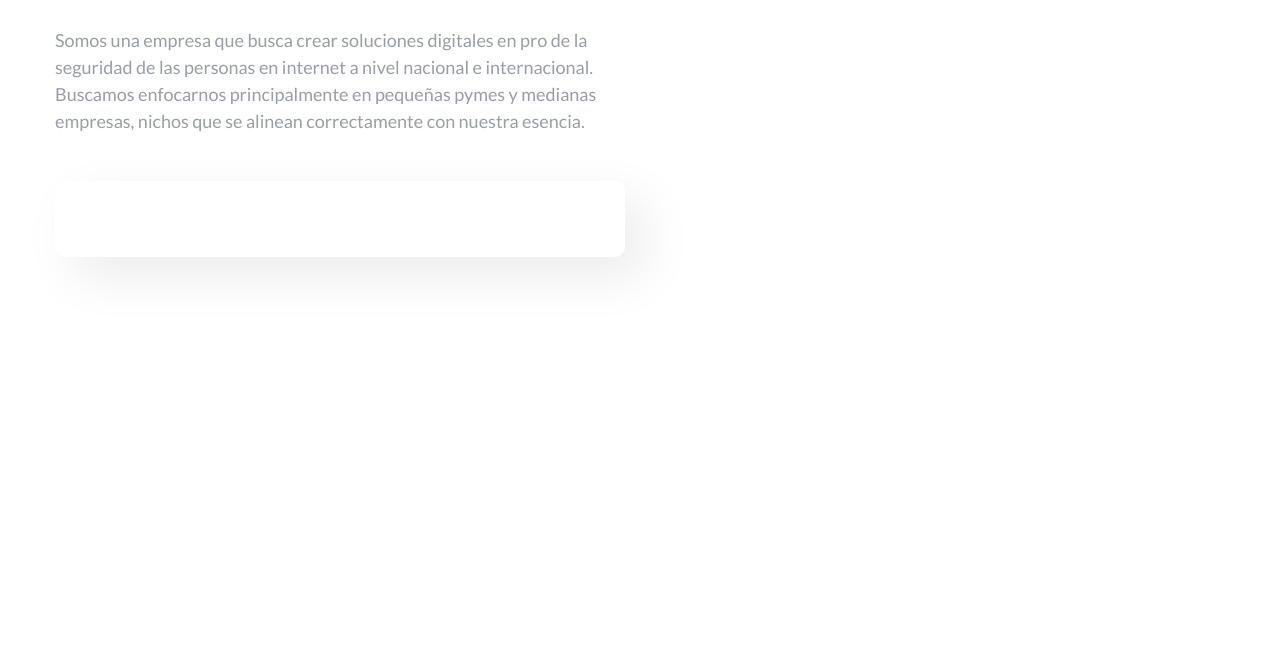
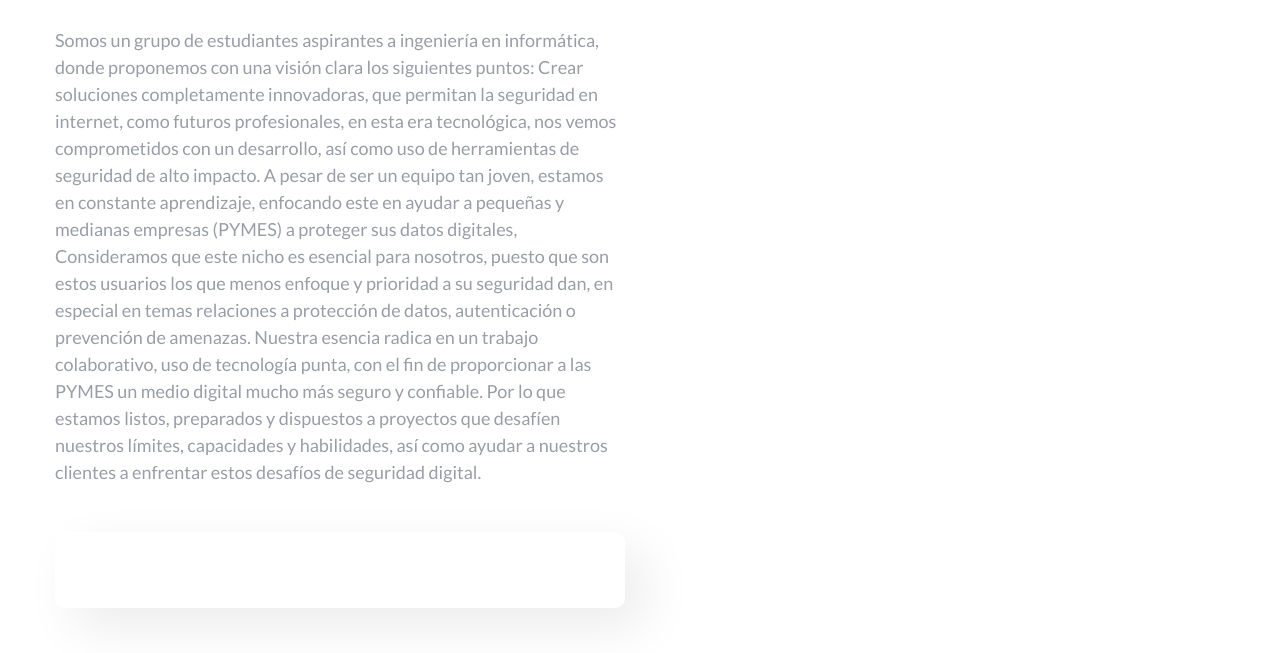
Before and after one commit to kuroesoj/planificacion.github.io, a plain HTML site: page about.html in a window 1280 px wide. Shown: the part 147-800 px from the top of the page. Drawn offline with Linux system fonts and the light colour scheme.

Commit message:
Update about.html

```diff
--- a/about.html
+++ b/about.html
@@ -67,7 +67,11 @@
           <h2><span class="text-light">Quienes </span> Somos</h2>
           <div class="row row-30 justify-content-xl-between">
             <div class="col-md-6 col-xl-6">
-              <p class="big">Somos una empresa que busca crear soluciones digitales en pro de la seguridad de las personas en internet a nivel nacional e internacional. Buscamos enfocarnos principalmente en pequeñas pymes y medianas empresas, nichos que se alinean correctamente con nuestra esencia.</p>
+              <p class="big">Somos un grupo de estudiantes aspirantes a ingeniería en informática, donde proponemos con una visión clara los siguientes puntos:
+Crear soluciones completamente innovadoras, que permitan la seguridad en internet, como futuros profesionales, en esta era tecnológica, nos vemos comprometidos con un desarrollo, así como uso de herramientas de seguridad de alto impacto.
+A pesar de ser un equipo tan joven, estamos en constante aprendizaje, enfocando este en ayudar a pequeñas y medianas empresas (PYMES) a proteger sus datos digitales, Consideramos que este nicho es esencial para nosotros, puesto que son estos usuarios los que menos enfoque y prioridad a su seguridad dan, en especial en temas relaciones a protección de datos, autenticación o prevención de amenazas.
+Nuestra esencia radica en un trabajo colaborativo, uso de tecnología punta, con el fin de proporcionar a las PYMES un medio digital mucho más seguro y confiable. Por lo que estamos listos, preparados y dispuestos a proyectos que desafíen nuestros límites, capacidades y habilidades, así como ayudar a nuestros clientes a enfrentar estos desafíos de seguridad digital.
+</p>
               <div class="box-shadow-2">
                 <div class="box-shadow-header">
                   <div class="unit flex-column flex-md-row">
```
